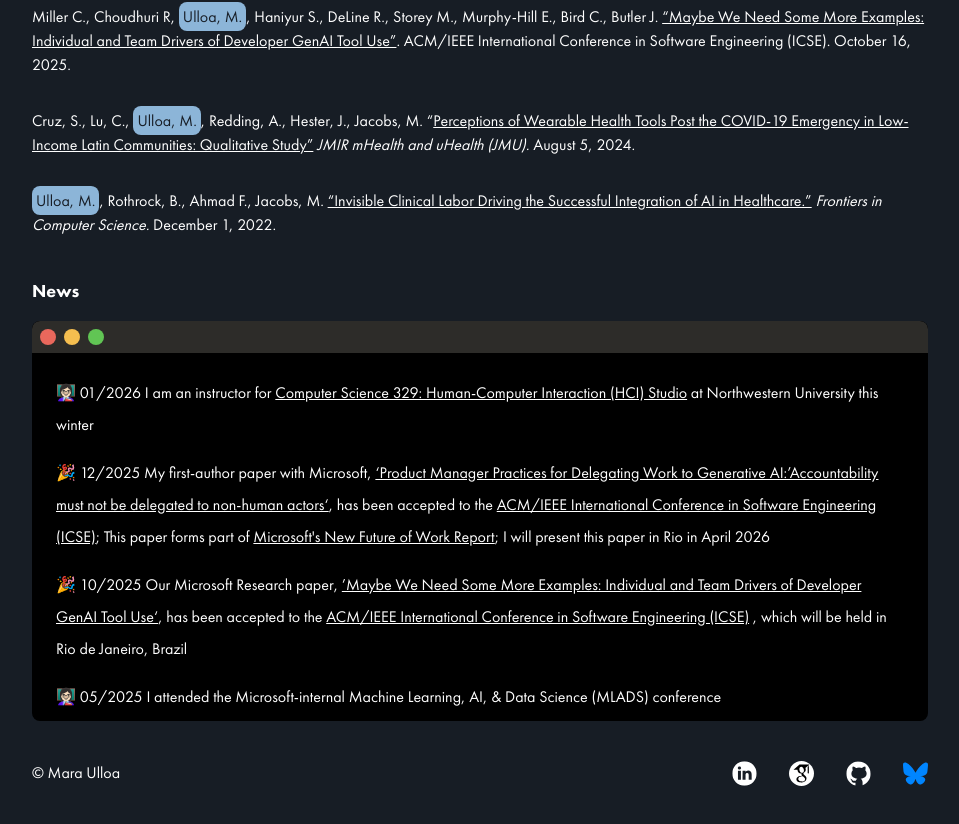
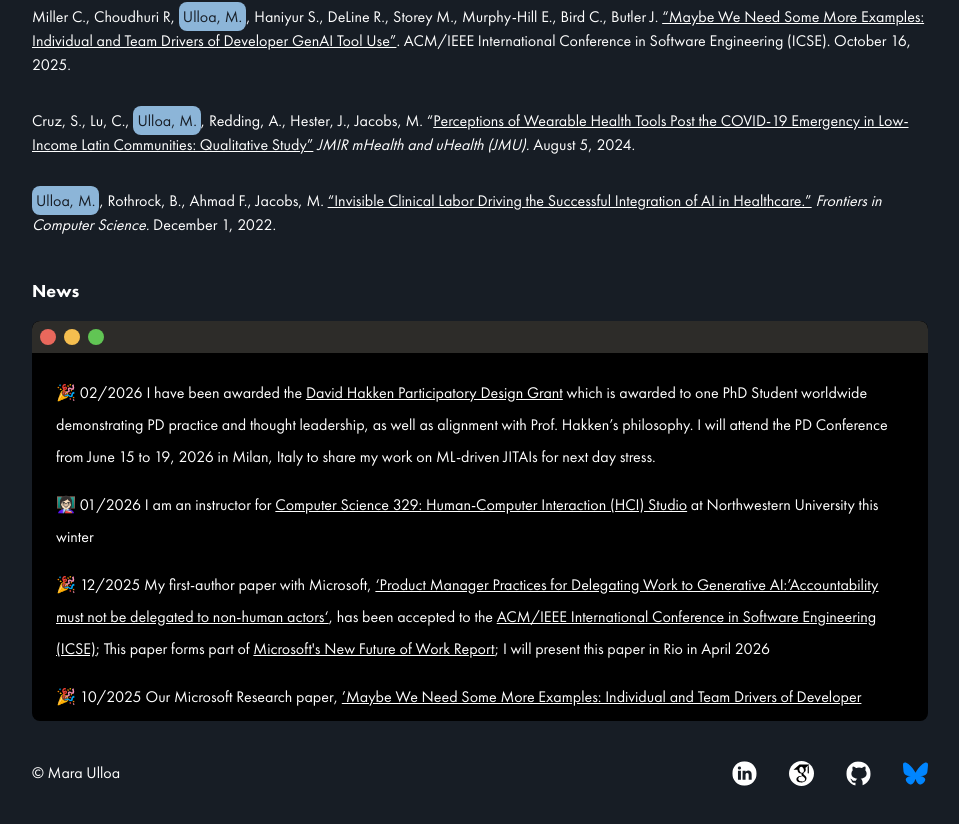
Before and after one commit to eulloa/mara-research-site, a Next.js app: page / in a window 1280 px wide. Shown: the part 1907-2731 px from the top of the page, without its empty margins (160-1119 px from the left). Built offline with nearby package versions, Linux system fonts and the light colour scheme.

Commit message:
adding David Hakken grant to news and cv

```diff
--- a/src/app/components/news.tsx
+++ b/src/app/components/news.tsx
@@ -21,6 +21,18 @@ export const News = () => (
       </div>
       <div className="content p-6 dark:text-white leading-8">
         <ul className="news space-y-4">
+          <li>
+            &#127881; 02/2026 I have been awarded the{" "}
+            <Link
+              className="underline"
+              href="https://www.pdc2026.polimi.it/david-hakken-pd-grant/"
+              target="_blank"
+            >
+              David Hakken Participatory Design Grant
+            </Link>{" "}
+            which is awarded to one PhD Student worldwide demonstrating PD practice and thought leadership, as well as alignment with Prof. Hakken’s philosophy. I
+            will attend the PD Conference from June 15 to 19, 2026 in Milan, Italy to share my work on ML-driven JITAIs for next day stress.
+          </li>
           <li onClick={(e) => handleClick(e)}>
             &#128105;&#127995;&#8205;&#127979; 01/2026 I am an instructor for{" "}
             <Link
@@ -31,7 +43,7 @@ export const News = () => (
               Computer Science 329: Human-Computer Interaction (HCI) Studio
             </Link>{" "}
             at Northwestern University this winter
-           </li>
+          </li>
           <li onClick={(e) => handleClick(e)}>
             &#127881; 12/2025 My first-author paper with Microsoft,{" "}
             <Link
```
Also changed, not shown: 1 other file (tests, documents, lock files or other folders).
